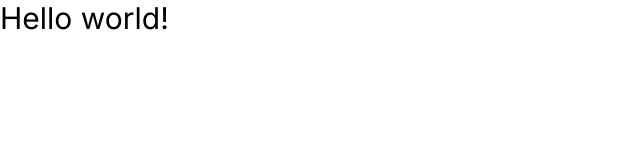
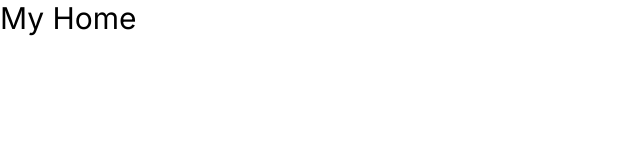
Before and after one commit to SidhartGautam25/marq, a Next.js app in the folder frontend/: page / in a window 1280 px wide. Shown: the top 160 px of the page, without its empty margins (0-640 px from the left). Built offline with nearby package versions, Linux system fonts and the light colour scheme.

Commit message:
frontend started with tailwind

```diff
--- a/frontend/app/page.tsx
+++ b/frontend/app/page.tsx
@@ -1,7 +1,7 @@
 export default function Home() {
   return (
     <h1 className="text-3xl">
-      Hello world!
+      My Home
     </h1>
   )
 }
```
